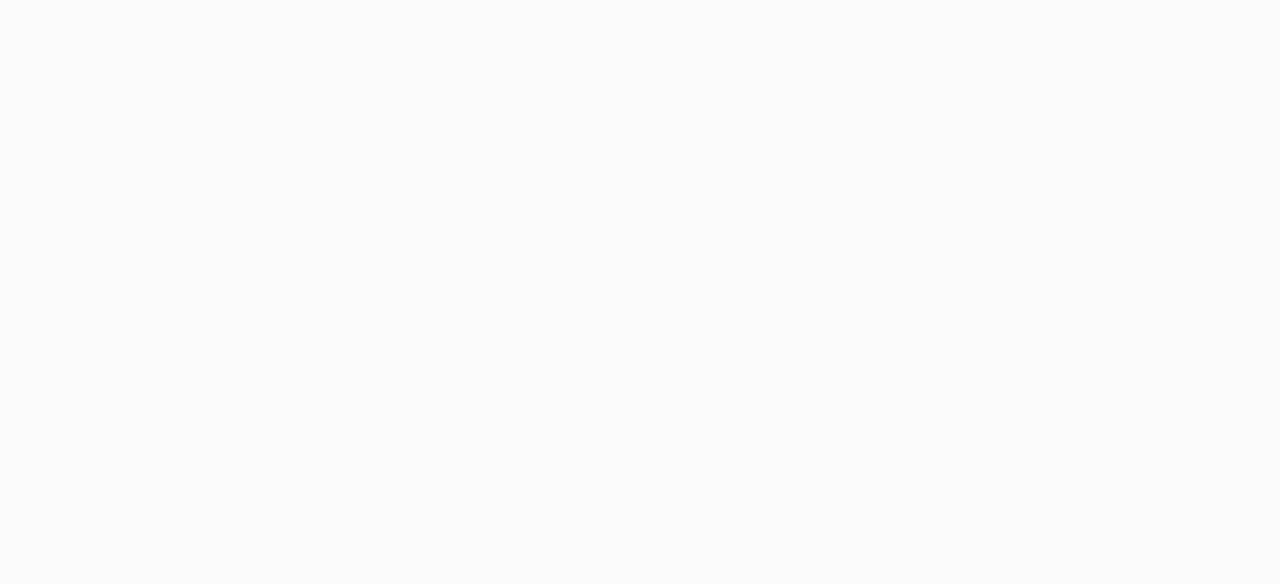
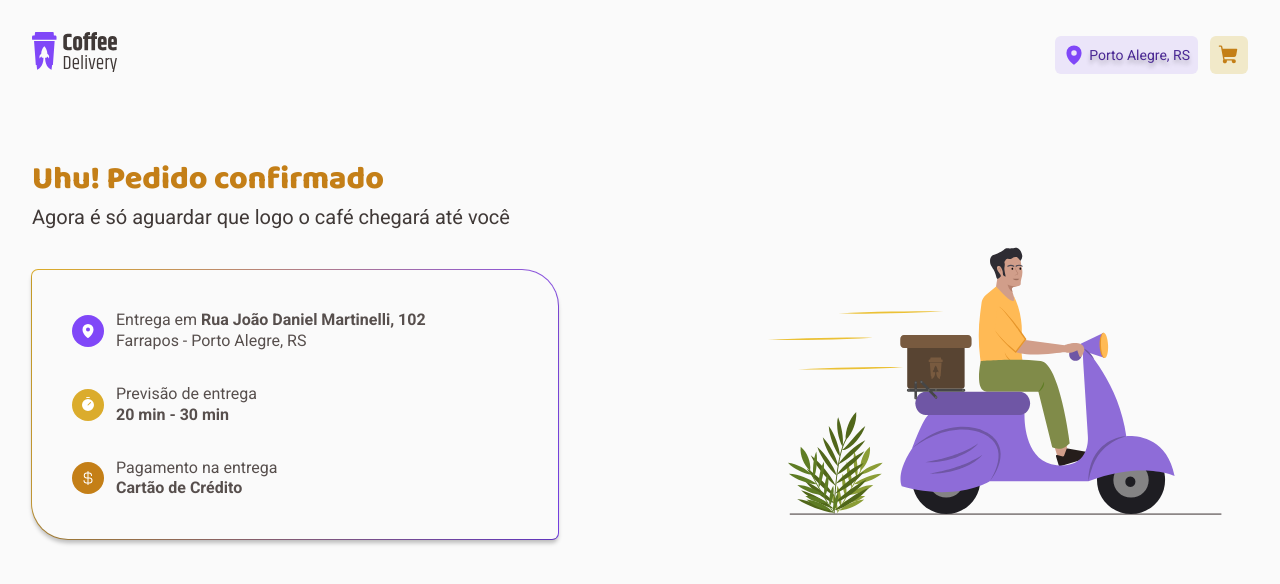
Before and after one commit to venturions/rocketseat-desafio-coffe-delivery, a React (Vite) app: page /summary in a window 1280 px wide. Before the commit this address had no page. Shown: the top 584 px of the page. Built offline with nearby package versions, Linux system fonts and the light colour scheme.

Commit message:
melhora do nome das rotas

```diff
--- a/src/Router.tsx
+++ b/src/Router.tsx
@@ -2,7 +2,7 @@ import { Routes, Route } from "react-router-dom";
 import { DefaultLayout } from "./layouts/DefaultLayout";
 import { Checkout } from "./pages/Checkout";
 import { Home } from "./pages/Home";
-import { CheckoutFilled } from "./pages/CheckoutFilled";
+import { OrderSummary } from "./pages/OrderSummary";
 
 export function Router() {
   return (
@@ -10,7 +10,7 @@ export function Router() {
       <Route path="/" element={<DefaultLayout />}>
         <Route path="" element={<Home />} />
         <Route path="/checkout" element={<Checkout />} />
-        <Route path="/orderResume" element={<CheckoutFilled />} />
+        <Route path="/summary" element={<OrderSummary />} />
       </Route>
     </Routes>
   );
--- a/src/pages/Checkout/components/ConfirmOrderCard/index.tsx
+++ b/src/pages/Checkout/components/ConfirmOrderCard/index.tsx
@@ -43,7 +43,7 @@ export function ConfirmOrderCard() {
             </OrderTotal>
             <button
               onClick={() => {
-                navigate("/orderResume");
+                navigate("/summary");
               }}
             >
               <ButtonGText>Confirmar Pedido</ButtonGText>
--- a/src/pages/CheckoutFilled/index.tsx
+++ b/src/pages/OrderSummary/index.tsx
@@ -1,17 +1,17 @@
 import { CurrencyDollar, MapPin, Timer } from "phosphor-react";
-import { CheckoutFilledContainer, OrderSummary } from "./styles";
+import { OrderSummaryContainer, Summary } from "./styles";
 import { TextWithIcon } from "../../components/TextWithIcon";
 import { TextL, TextM, TitleL } from "../../components/Typography";
 
-export function CheckoutFilled() {
+export function OrderSummary() {
   return (
-    <CheckoutFilledContainer>
+    <OrderSummaryContainer>
       <TitleL color="yellow-dark">Uhu! Pedido confirmado</TitleL>
       <TextL color="base-subtitle">
         Agora é só aguardar que logo o café chegará até você
       </TextL>
       <div>
-        <OrderSummary>
+        <Summary>
           <TextWithIcon
             icon={<MapPin weight="fill" size={22} />}
             text={
@@ -44,14 +44,14 @@ export function CheckoutFilled() {
             }
             iconBackgroundColor="yellow-dark"
           />
-        </OrderSummary>
+        </Summary>
         <div>
           <img
-            src="src/assets/images/orderResumeImage.svg"
+            src="src/assets/images/summaryImage.svg"
             alt="Imagem de um entregador levando a sua encomenda"
           ></img>
         </div>
       </div>
-    </CheckoutFilledContainer>
+    </OrderSummaryContainer>
   );
 }
--- a/src/pages/CheckoutFilled/styles.ts
+++ b/src/pages/OrderSummary/styles.ts
@@ -1,6 +1,6 @@
 import styled from "styled-components";
 
-export const CheckoutFilledContainer = styled.div`
+export const OrderSummaryContainer = styled.div`
   margin-top: 80px;
   width: auto;
 
@@ -38,7 +38,7 @@ export const CheckoutFilledContainer = styled.div`
     }
   }
 `;
-export const OrderSummary = styled.main`
+export const Summary = styled.main`
   margin-top: 40px;
   box-sizing: border-box;
   background: ${(props) => props.theme["background"]};
```
Also changed, not shown: src/assets/images/summaryImage.svg (renamed from src/assets/images/orderResumeImage.svg).
